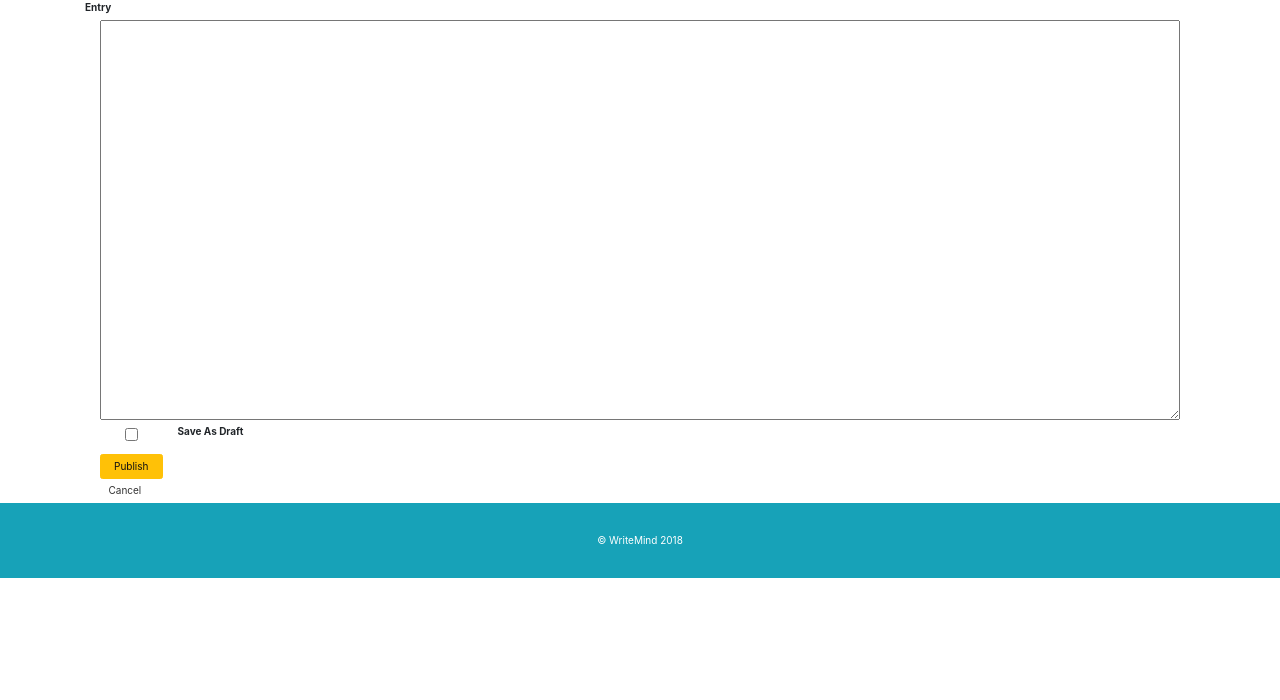
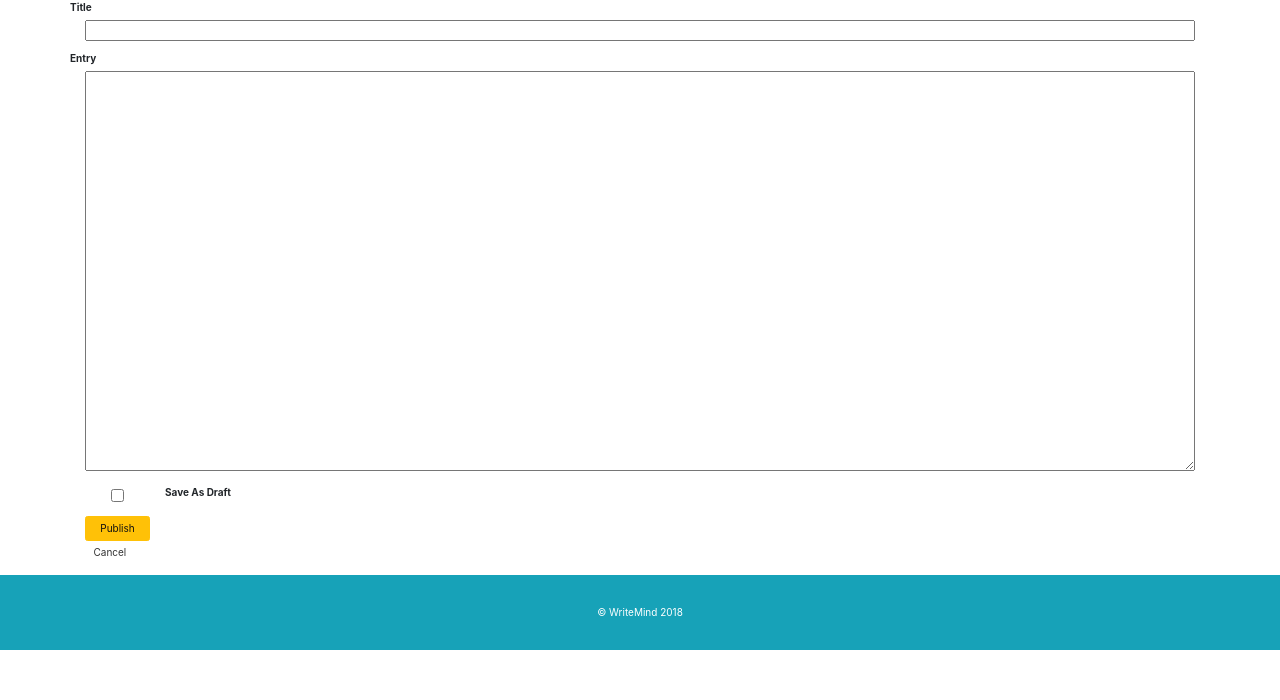
Before and after one commit to daliu/writemind, a Flask app: page /create/ in a window 1280 px wide. Shown: the part 100-800 px from the top of the page. Run offline with Flask 2, Linux system fonts and the light colour scheme; the visitor is signed in with stand-in values (Sample User, id 1); data comes from the database, SQL or seed files in the repository; some libraries are stand-ins or nearby versions.

Commit message:
fixed create.html

```diff
--- a/app/templates/create.html
+++ b/app/templates/create.html
@@ -25,7 +25,20 @@
     }
   </style>
 
+<form action="{% block form_action %}{{ url_for('create') }}{% endblock %}" class="form-horizontal" method="post">
+    {{ form.hidden_tag() }}
+
     <div class="form-group">
+        {{ form.title.label }}
+      <div class="col-lg-12">
+        {{ form.title }}
+        {% for error in form.title.errors %}
+          <span style="color: red;">[{{ error }}]</span>
+        {% endfor %}
+      </div>
+    </div>
+
+     <div class="form-group">
         {{ form.content.label }}
       <div class="col-lg-12">
         {{ form.content }}
```
